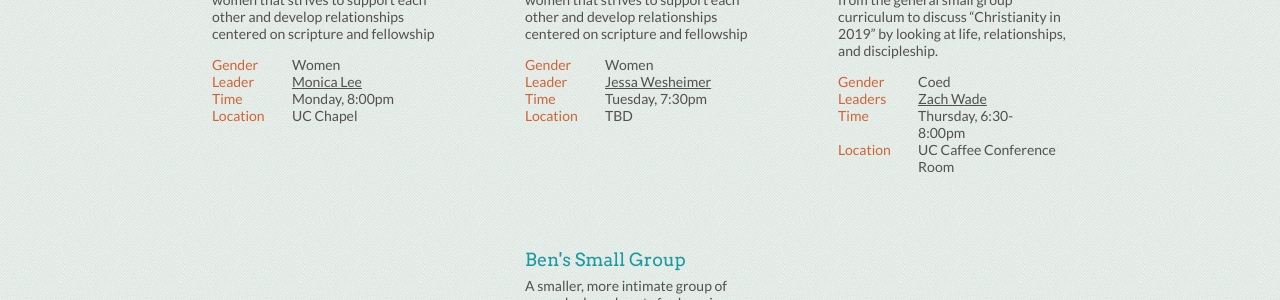
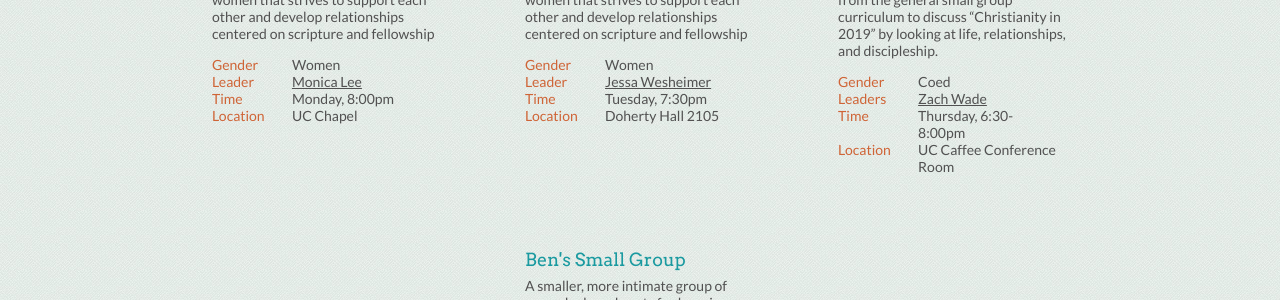
Before and after one commit to ivcf-cmu/ivcf-cmu.github.io, a Jekyll site: the page built from smallgroups.md, in a window 1280 px wide and 1055 px high. Shown: the part 379-679 px from the top of the window. Built offline with Jekyll 4.4.1, drawn with Linux system fonts in a browser that asks for light colours.

Commit message:
updated Jessa's small group location

```diff
--- a/smallgroups.md
+++ b/smallgroups.md
@@ -35,7 +35,7 @@ Most of InterVarsity’s ministry happens in our small groups where we work toge
 			<dt>Time</dt>
 			<dd>Tuesday, 7:30pm</dd>
 			<dt>Location</dt>
-			<dd>TBD</dd>
+			<dd>Doherty Hall 2105</dd>
 			</dl>
 		</div>
 	</div>
```
